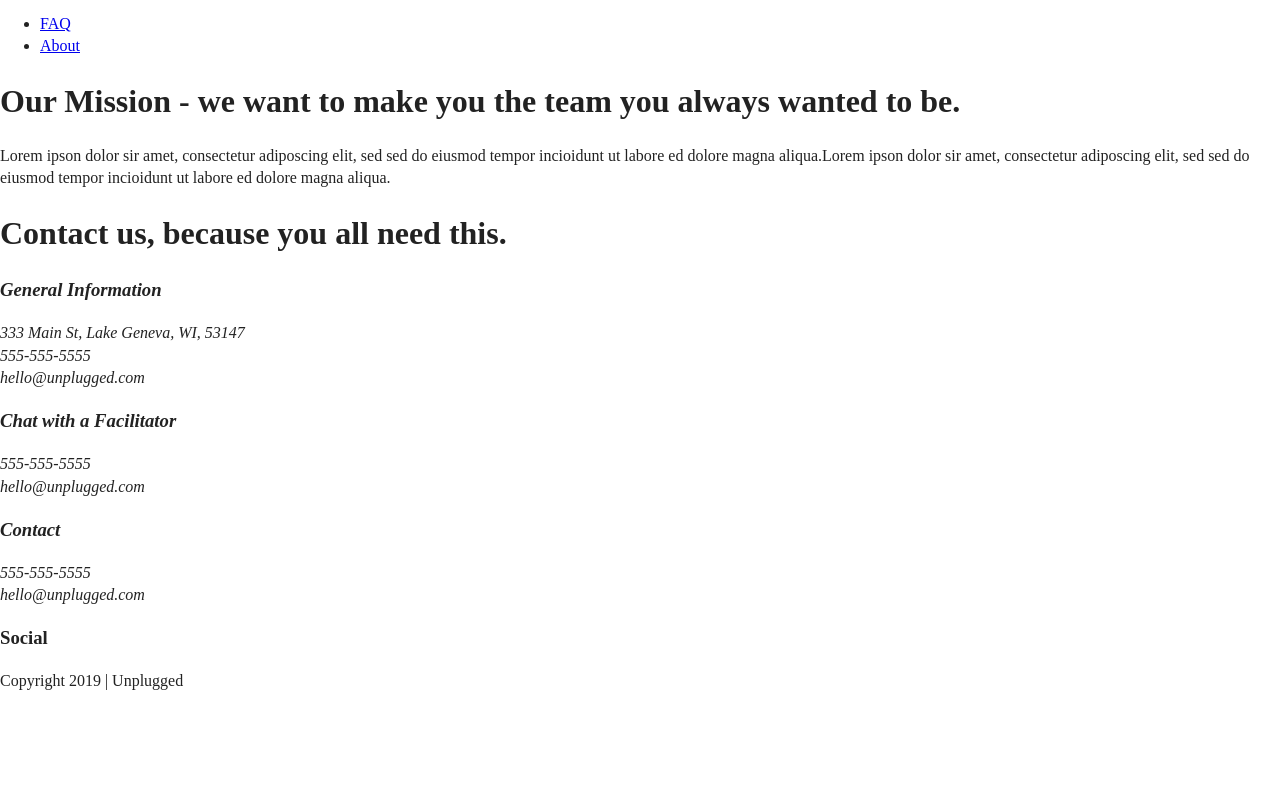
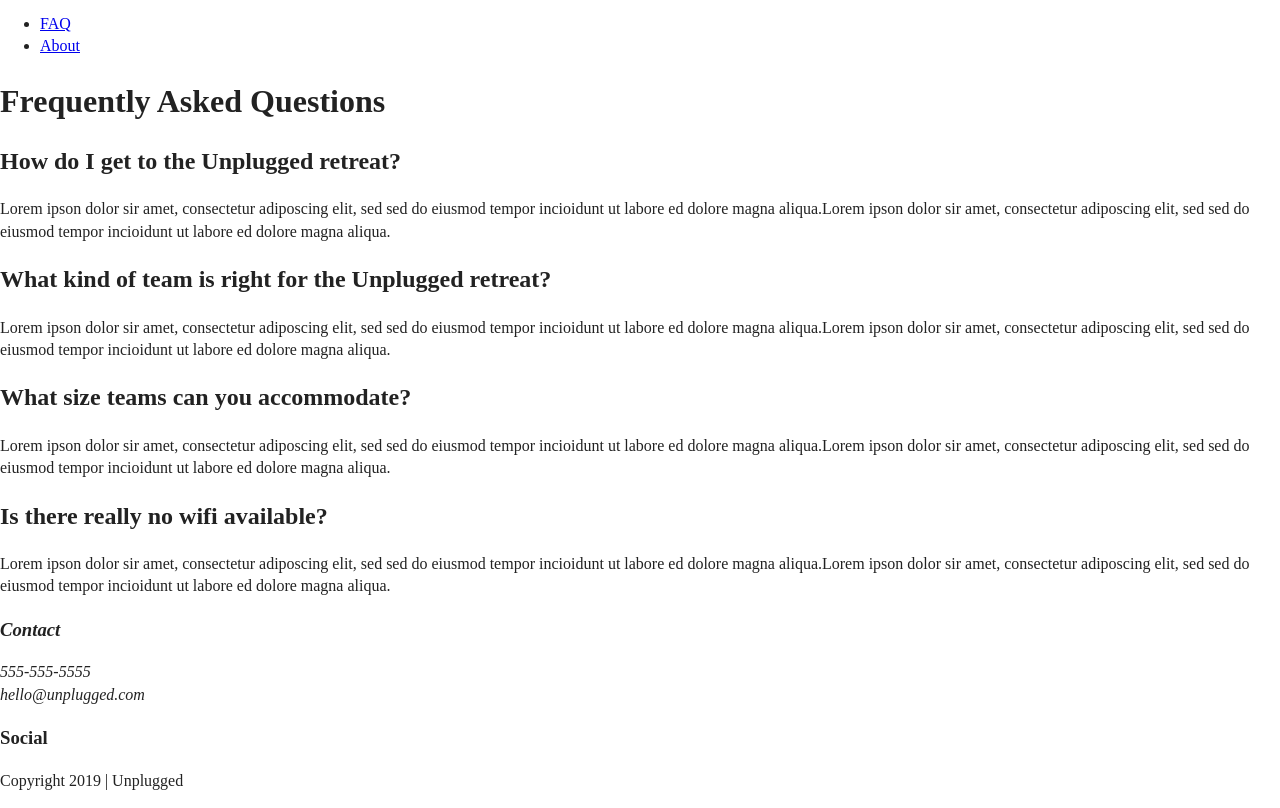
Before and after one commit to greg-g-dev/unplugged-boilerplate-project, a website: page faq/index.html in a window 1280 px wide. Shown: the part 27-835 px from the top of the page. Before the commit the page ends 800 px from the top, so only its background shows below. Drawn offline with Linux system fonts and the light colour scheme.

Commit message:
Updated faq content and navigation links

```diff
--- a/faq/index.html
+++ b/faq/index.html
@@ -39,7 +39,7 @@
   <!-- Header -->
   <header>
     <div class="content-wrapper">
-      <a href="#"> <img src="" alt="unplugged logo">  </a>
+      <a href="../index.html"> <img src="" alt="unplugged logo">  </a>
       <div class="header-divider">
 
       </div>
@@ -47,8 +47,8 @@
       <!-- Navigation -->
       <nav>
         <ul>
-          <li> <a href="faq/index.html" target="_blank">FAQ</a> </li>
-          <li> <a href="about/index.html" target="_blank">About</a> </li>
+          <li> <a href="#">FAQ</a> </li>
+          <li> <a href="../about/index.html">About</a> </li>
         </ul>
       </nav>
 
@@ -58,41 +58,33 @@
     </div>
   </header>
   <main>
-    <section class="mission">
-      <div class="content-wrapper">
-        <div class="mission-content">
-          <h1>Our Mission - we want to make you the team you always wanted to be.</h1>
-          <p>Lorem ipson dolor sir amet, consectetur adiposcing elit, sed sed do eiusmod tempor incioidunt ut labore ed dolore magna aliqua.Lorem ipson dolor sir amet, consectetur adiposcing elit, sed sed do eiusmod tempor incioidunt ut labore ed dolore magna aliqua.</p>
+    <section class="faq">
+      <h1>Frequently Asked Questions</h1>
+      <div class="faq-items">
 
-        </div> <!-- mission content wrapper end -->
+        <article>
+          <h2>How do I get to the Unplugged retreat?</h2>
+          <p class="faq-item-description">Lorem ipson dolor sir amet, consectetur adiposcing elit, sed sed do eiusmod tempor incioidunt ut labore ed dolore magna aliqua.Lorem ipson dolor sir amet, consectetur adiposcing elit, sed sed do eiusmod tempor incioidunt ut labore ed dolore magna aliqua.</p>
+        </article>
+
+        <article>
+          <h2>What kind of team is right for the Unplugged retreat?</h2>
+          <p class="faq-item-description">Lorem ipson dolor sir amet, consectetur adiposcing elit, sed sed do eiusmod tempor incioidunt ut labore ed dolore magna aliqua.Lorem ipson dolor sir amet, consectetur adiposcing elit, sed sed do eiusmod tempor incioidunt ut labore ed dolore magna aliqua.</p>
+        </article>
+
+        <article>
+          <h2>What size teams can you accommodate?</h2>
+          <p class="faq-item-description">Lorem ipson dolor sir amet, consectetur adiposcing elit, sed sed do eiusmod tempor incioidunt ut labore ed dolore magna aliqua.Lorem ipson dolor sir amet, consectetur adiposcing elit, sed sed do eiusmod tempor incioidunt ut labore ed dolore magna aliqua.</p>
+        </article>
+
+        <article>
+          <h2>Is there really no wifi available?</h2>
+          <p class="faq-item-description">Lorem ipson dolor sir amet, consectetur adiposcing elit, sed sed do eiusmod tempor incioidunt ut labore ed dolore magna aliqua.Lorem ipson dolor sir amet, consectetur adiposcing elit, sed sed do eiusmod tempor incioidunt ut labore ed dolore magna aliqua.</p>
+        </article>
+
       </div>
-
     </section>
 
-    <section class="map">
-      <figure>
-
-      </figure>
-    </section>
-
-    <section class="contact-info">
-      <h1>Contact us, because you all need this.</h1>
-
-
-      <address>
-        <h3>General Information</h3>
-        <p>333 Main St, Lake Geneva, WI, 53147<br>
-           555-555-5555<br>
-           hello@unplugged.com</p>
-      </address>
-
-
-      <address>
-        <h3>Chat with a Facilitator</h3>
-        <p>555-555-5555<br>
-           hello@unplugged.com</p>
-      </address>
-    </section>
   </main>
 
   <!-- Footer -->
```
Also changed, not shown: about/index.html (+3 -3 lines), index.html (+2 -2 lines).
